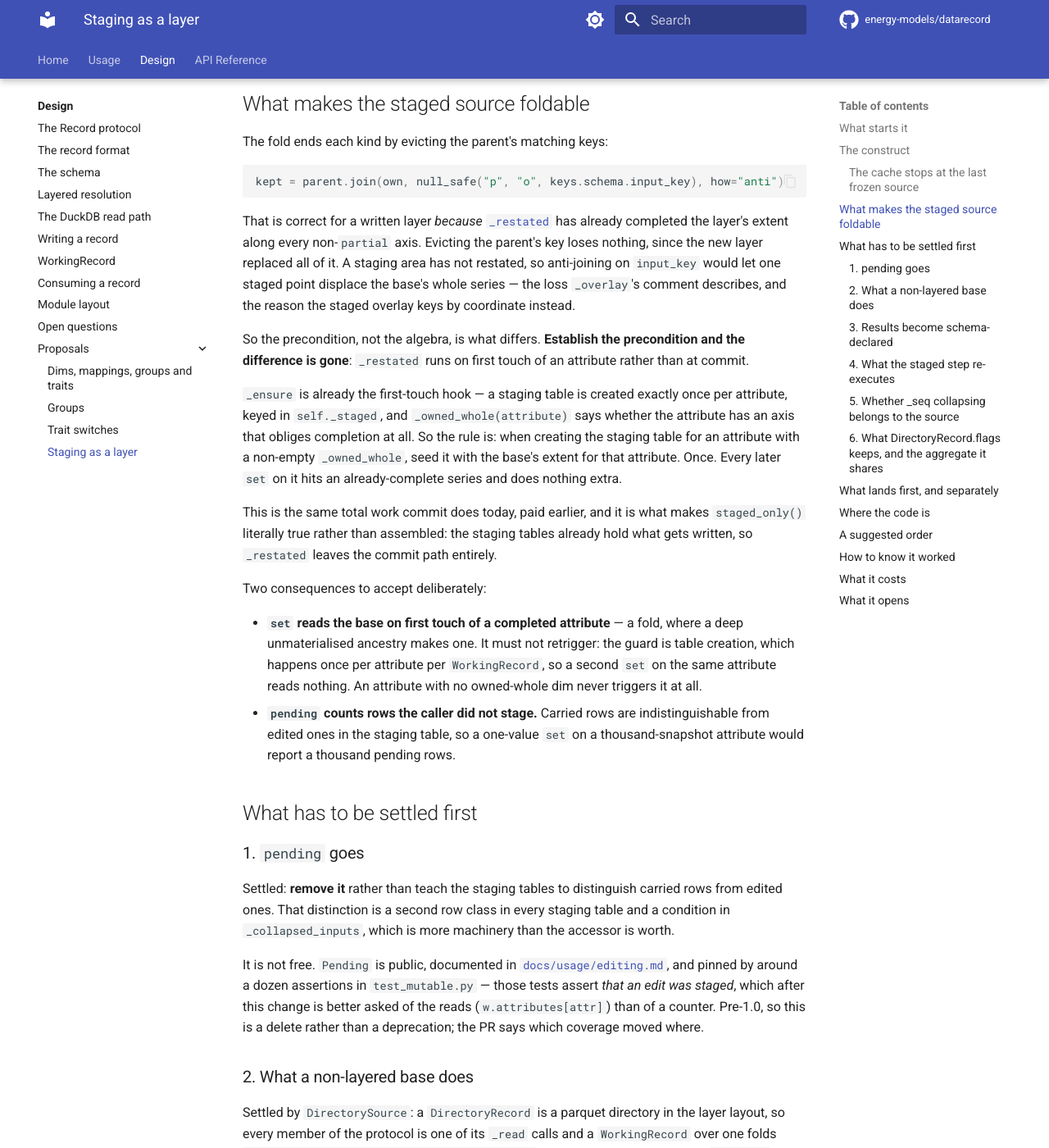
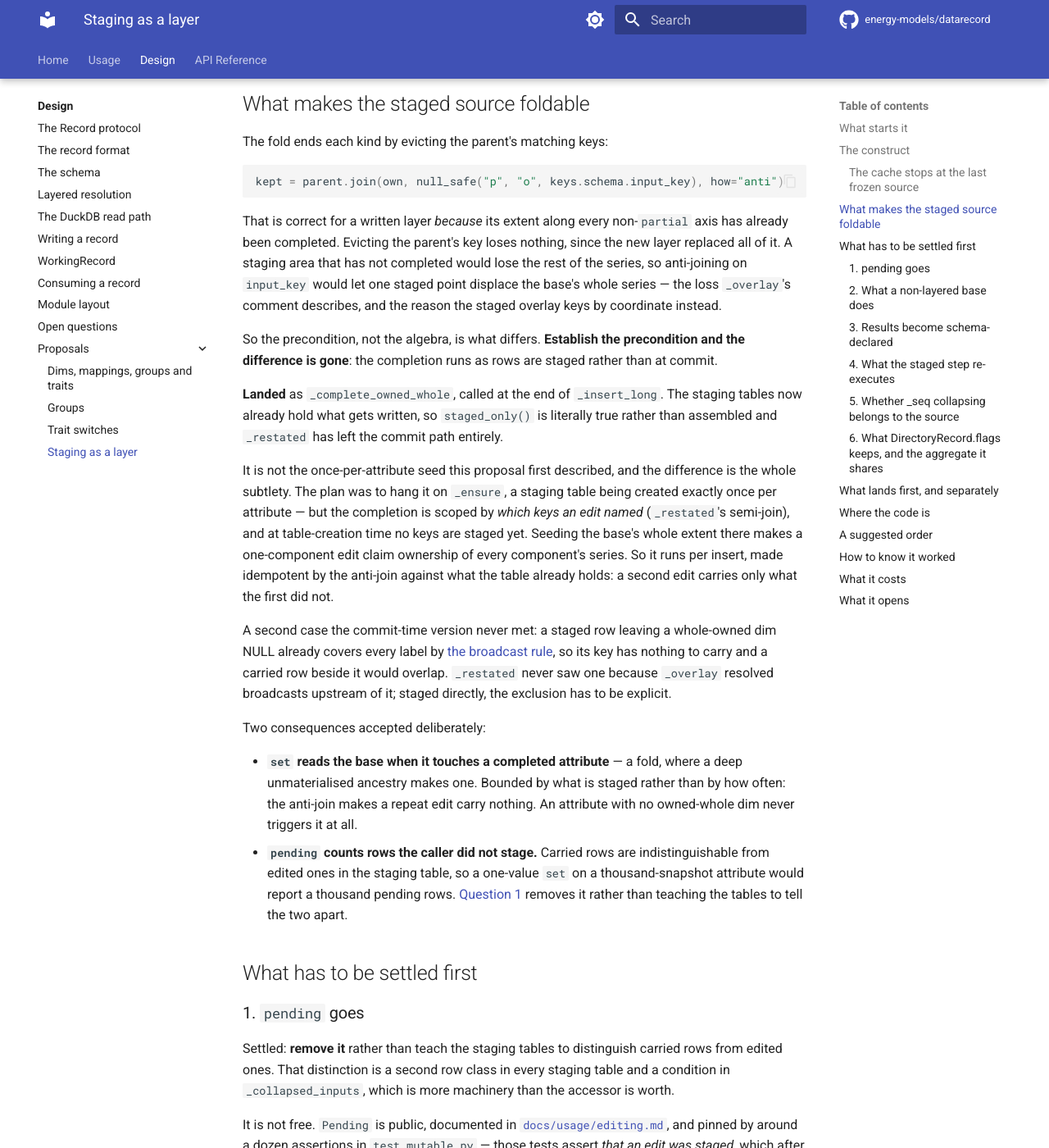
Before and after one commit to energy-models/datarecord, an MkDocs documentation site: the page built from docs/design/proposals/staging-as-a-layer.md, in a window 1280 px wide and 1400 px high, scrolled down 4039 px. Shown: the whole window at 82% size. Built offline with MkDocs 1.6.1 and Material for MkDocs 9.7.7, drawn with Linux system fonts in a browser that asks for light colours; comment, search, counter and statistics services are not loaded; some of the changed text lies outside the part shown.

Commit message:
docs: correct the proposal's step 2 to what was built
The step described seeding the staging table once per attribute, hung on
`_ensure`. That is wrong: the completion is scoped by which keys an edit
named, and at table-creation time none are staged, so the seed would make
a one-component edit claim every component's series. It runs per insert
instead, made idempotent by the anti-join.

Records the broadcast case too, which the commit-time version never met
because `_overlay` resolved broadcasts upstream of it.

Marks steps 0-2 done, with the spike's verdict (the identity holds), and
refreshes the two spots naming `_restated` as a live method.

Co-Authored-By: Claude Sonnet 5 <noreply@anthropic.com>

````diff
--- a/docs/design/proposals/staging-as-a-layer.md
+++ b/docs/design/proposals/staging-as-a-layer.md
@@ -115,18 +115,20 @@ The fold ends each kind by evicting the parent's matching keys:
 kept = parent.join(own, null_safe("p", "o", keys.schema.input_key), how="anti")
 ```
 
-That is correct for a written layer _because_ [`_restated`](../working-record.md#committing) has already completed the layer's extent along every non-`partial` axis. Evicting the parent's key loses nothing, since the new layer replaced all of it. A staging area has not restated, so anti-joining on `input_key` would let one staged point displace the base's whole series — the loss `_overlay`'s comment describes, and the reason the staged overlay keys by coordinate instead.
+That is correct for a written layer _because_ its extent along every non-`partial` axis has already been completed. Evicting the parent's key loses nothing, since the new layer replaced all of it. A staging area that has not completed would lose the rest of the series, so anti-joining on `input_key` would let one staged point displace the base's whole series — the loss `_overlay`'s comment describes, and the reason the staged overlay keys by coordinate instead.
 
-So the precondition, not the algebra, is what differs. **Establish the precondition and the difference is gone**: `_restated` runs on first touch of an attribute rather than at commit.
+So the precondition, not the algebra, is what differs. **Establish the precondition and the difference is gone**: the completion runs as rows are staged rather than at commit.
 
-`_ensure` is already the first-touch hook — a staging table is created exactly once per attribute, keyed in `self._staged`, and `_owned_whole(attribute)` says whether the attribute has an axis that obliges completion at all. So the rule is: when creating the staging table for an attribute with a non-empty `_owned_whole`, seed it with the base's extent for that attribute. Once. Every later `set` on it hits an already-complete series and does nothing extra.
+**Landed** as `_complete_owned_whole`, called at the end of `_insert_long`. The staging tables now already hold what gets written, so `staged_only()` is literally true rather than assembled and `_restated` has left the commit path entirely.
 
-This is the same total work commit does today, paid earlier, and it is what makes `staged_only()` literally true rather than assembled: the staging tables already hold what gets written, so `_restated` leaves the commit path entirely.
+It is not the once-per-attribute seed this proposal first described, and the difference is the whole subtlety. The plan was to hang it on `_ensure`, a staging table being created exactly once per attribute — but the completion is scoped by _which keys an edit named_ (`_restated`'s semi-join), and at table-creation time no keys are staged yet. Seeding the base's whole extent there makes a one-component edit claim ownership of every component's series. So it runs per insert, made idempotent by the anti-join against what the table already holds: a second edit carries only what the first did not.
 
-Two consequences to accept deliberately:
+A second case the commit-time version never met: a staged row leaving a whole-owned dim NULL already covers every label by [the broadcast rule](../record.md#the-broadcast-rule), so its key has nothing to carry and a carried row beside it would overlap. `_restated` never saw one because `_overlay` resolved broadcasts upstream of it; staged directly, the exclusion has to be explicit.
 
-- **`set` reads the base on first touch of a completed attribute** — a fold, where a deep unmaterialised ancestry makes one. It must not retrigger: the guard is table creation, which happens once per attribute per `WorkingRecord`, so a second `set` on the same attribute reads nothing. An attribute with no owned-whole dim never triggers it at all.
-- **`pending` counts rows the caller did not stage.** Carried rows are indistinguishable from edited ones in the staging table, so a one-value `set` on a thousand-snapshot attribute would report a thousand pending rows.
+Two consequences accepted deliberately:
+
+- **`set` reads the base when it touches a completed attribute** — a fold, where a deep unmaterialised ancestry makes one. Bounded by what is staged rather than by how often: the anti-join makes a repeat edit carry nothing. An attribute with no owned-whole dim never triggers it at all.
+- **`pending` counts rows the caller did not stage.** Carried rows are indistinguishable from edited ones in the staging table, so a one-value `set` on a thousand-snapshot attribute would report a thousand pending rows. [Question 1](#1-pending-goes) removes it rather than teaching the tables to tell the two apart.
 
 ## What has to be settled first
 
@@ -227,7 +229,7 @@ It is a format change: `nw.Int64()` becomes a struct in `component_columns` and
 | the directory's reads    | `directory.py` — `_read`, `_require`, `_keyed_by`                                                                  |
 | the staged counterparts  | `mutable.py` — `_overlay`, `_entity_union`, `_group_union`, `_collapsed_inputs` / `_entities` / `_group` / `_axis` |
 | the staged flags         | `mutable.py` — `flags`, `_flags_arm`                                                                               |
-| first-touch hook         | `mutable.py` — `_ensure`, `_empty_long`, `_owned_whole`, `_restated`                                               |
+| the extent completion    | `mutable.py` — `_insert_long` → `_complete_owned_whole`, `_owned_whole`; `_ensure` / `_empty_long` shape the table |
 | what commit hands over   | `mutable.py` — `staged_only`, `flattened`, both building a `_Written`                                              |
 | the shared tail          | `record.py` — `flags_from_rows` (scoping), `duck.py` — `null_safe`, `broadcast_match`, `union_all_by_name`         |
 
@@ -237,9 +239,9 @@ Note that `mutable.py` imports from `layered/` only inside function bodies, to a
 
 ## A suggested order
 
-0. **Assert the identity first, as a spike.** A `WorkingRecord` with nothing staged must read identically to its base — same keys, same rows, same `flags`. Today that path goes through `_overlay` rather than delegating, so the assertion may already fail on column order, a restored `entity_type`, or `order_key`. Half an hour, and it decides whether step 1 is a fixture or a bug fix: everything below assumes the identity holds, so finding out it does not is worth knowing before any of it.
-1. **Extend the `both` fixture to a `WorkingRecord`** ([below](#how-to-know-it-worked)). The net everything after this falls into.
-2. **Move `_restated` to first touch.** Self-contained, testable against the existing commit tests, and it is what the rest depends on. `pending` goes here, with its tests.
+0. **Assert the identity first, as a spike** — done, and **it holds**. An unstaged `WorkingRecord` reads identically to its base over both a `LayeredRecord` and a `DirectoryRecord`, despite going through `_overlay` rather than delegating. So step 1 was a plain fixture addition rather than the bug fix it might have been.
+1. **Extend the `both` fixture to a `WorkingRecord`** ([below](#how-to-know-it-worked)) — done. The net everything after this falls into: it now reads one record four ways, an unstaged `WorkingRecord` over each base beside the two backings.
+2. **Move the completion out of commit** — [done](#what-makes-the-staged-source-foldable), as `_complete_owned_whole` on each staged insert rather than the once-per-attribute seed first sketched here. Self-contained, testable against the existing commit tests, and it is what the rest depends on. `pending` goes here, with its tests.
 3. **Declare results.** Independent of the fold, and it is what lets `all_attributes("outputs")` name its files rather than glob. `value_hint` is retired here — see [question 3](#3-results-become-schema-declared).
 4. **`LayerSource` and `ParquetLayer`**, replacing `layer_dir(uuid)` in the fold and in `NodeCache`'s reads with a source lookup. No behaviour change and no second implementation: one source doing exactly what `layer_dir` did.
 5. **Then the fold over sources**, one kind at a time: `fold_components` first, being the simplest (no flags, no broadcast, one key column), `fold_group` next, `fold_inputs` last.
@@ -294,9 +296,9 @@ Those deletions are what make the two smaller cleanups this grew out of unnecess
 
 **No format change of its own.** The two that touch disk — [the rename and `order_key`](#what-lands-first-and-separately) — land first and separately, and nothing here adds to them: this change is entirely about who computes the overlay.
 
-**Three design pages owe an edit**, none of them optional — when behaviour changes, the page changes, not just the code:
+**Four sections owe an edit**, none of them optional — when behaviour changes, the page changes, not just the code. One is done:
 
-- [committing](../working-record.md#committing) calls `_restated` a commit-time step. It becomes a property of how a staged layer reads, which is arguably where it belonged: it describes what the layer _is_, not what commit does to it.
+- ~~[committing](../working-record.md#committing) calls `_restated` a commit-time step.~~ **Done**: the page now describes completion as a property of how a staged layer reads, which is arguably where it belonged — it describes what the layer _is_, not what commit does to it. The scoping rule and the broadcast exclusion are stated there too, both being things a reader cannot recover from the code.
 - [`pending`](../working-record.md#pending) is a section, and the staging section's "these tables are the only place a staged row exists: `pending` counts them and the reads fold them" names it. Both go.
 - [results through `kind="outputs"`](../working-record.md#results-through-kindoutputs) says a result attribute is not schema-declared, and gives the reason. Question 3 reverses that; the page keeps the membership rule and loses the declaration one.
 - [reading with pending edits](../working-record.md#reading-with-pending-edits) says the staged fold "costs what one more layer costs". True per read, and the page should say per read — a written layer pays that once and is cached forever, the staged one pays it on every read, being the only layer that can still change.
@@ -305,6 +307,6 @@ Those deletions are what make the two smaller cleanups this grew out of unnecess
 
 **Whether `materialise` could run over a staging area.** [The frozen-prefix rule](#the-cache-stops-at-the-last-frozen-source) names this exactly: freeze the tail into the prefix. A long-lived `WorkingRecord` whose edits have settled could fold its staged step once into a `NodeCache` and read from that, at the price of having to discard it on the next `set` — which is the generation bookkeeping this proposal avoids needing, deferred to the one case that would pay for it. Nothing here needs it.
 
-**Whether the commit path collapses further.** `staged_only()` and `flattened()` build two `Record`s out of one staging area. With `_restated` moved to first touch, `staged_only()` _is_ the staged source and `flattened()` is the fold's own output — so both readings become projections of one object rather than two assembled `_Written`s.
+**Whether the commit path collapses further.** `staged_only()` and `flattened()` build two `Record`s out of one staging area. With the completion moved into staging, `staged_only()` _is_ the staged source and `flattened()` is the fold's own output — so both readings become projections of one object rather than two assembled `_Written`s.
 
 **Whether a `DirectoryRecord` gains a map when something wants one.** The fold now runs over a directory, so the option exists. It should stay unexercised: the scan is a design property, and the sentence in [read-path](../read-path.md#what-differs-between-the-implementations) is what keeps it one.
````
